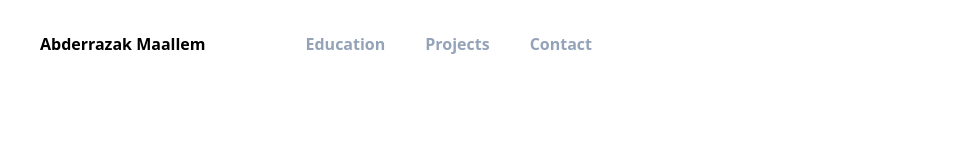
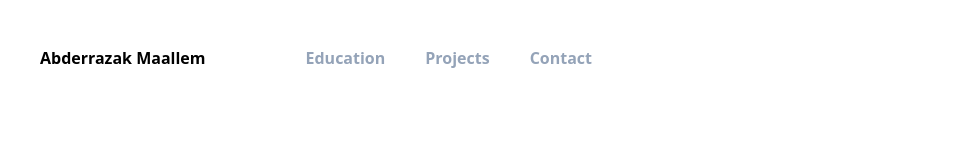
Before and after one commit to Spounka/Zakfolio, a React (Create React App) app: page / in a window 1280 px wide. Shown: the top 160 px of the page, without its empty margins (160-1119 px from the left). Built offline with nearby package versions, Linux system fonts and the light colour scheme.

Commit message:
some random fixes

```diff
--- a/public/index.html
+++ b/public/index.html
@@ -1,5 +1,5 @@
 <!DOCTYPE html>
-<html lang="en">
+<html lang="en" style="scroll-behavior: smooth;">
   <head>
     <meta charset="utf-8" />
     <link rel="icon" href="%PUBLIC_URL%/favicon.ico" />
--- a/src/App.tsx
+++ b/src/App.tsx
@@ -1,3 +1,4 @@
+import { Education } from './Education';
 import { LandingSection } from './LandingSection';
 import { Navbar, NavLink } from './Navbar';
 import './index.css'
@@ -7,7 +8,7 @@ function App() {
 
 
     return (
-        <div className='justify-center content-center text-center h-20 px-10 xl:px-48 '>
+        <div className='h-[100vh] justify-center content-center text-center px-10 xl:px-48 '>
             <Navbar>
                 {
                     [
@@ -20,6 +21,7 @@ function App() {
                 }
             </ Navbar>
             <LandingSection />
+            <Education />
         </div>
     );
 }
```
